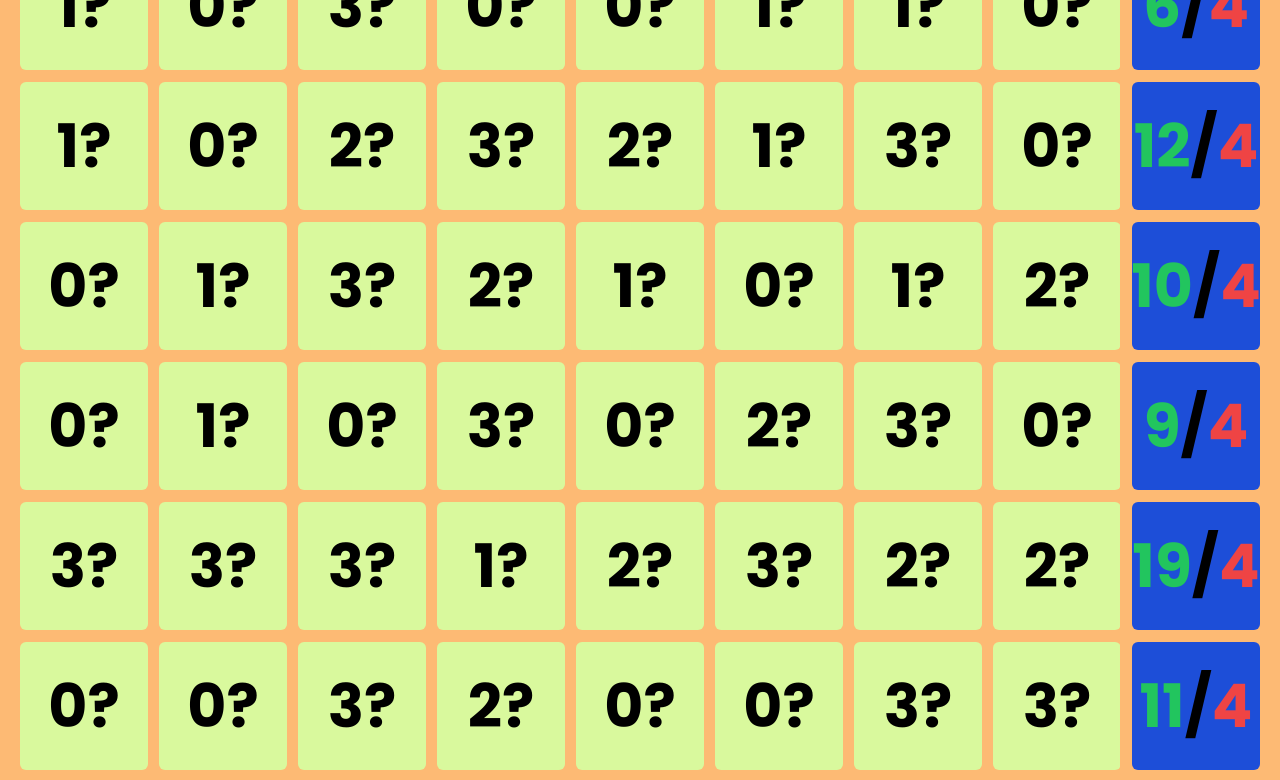
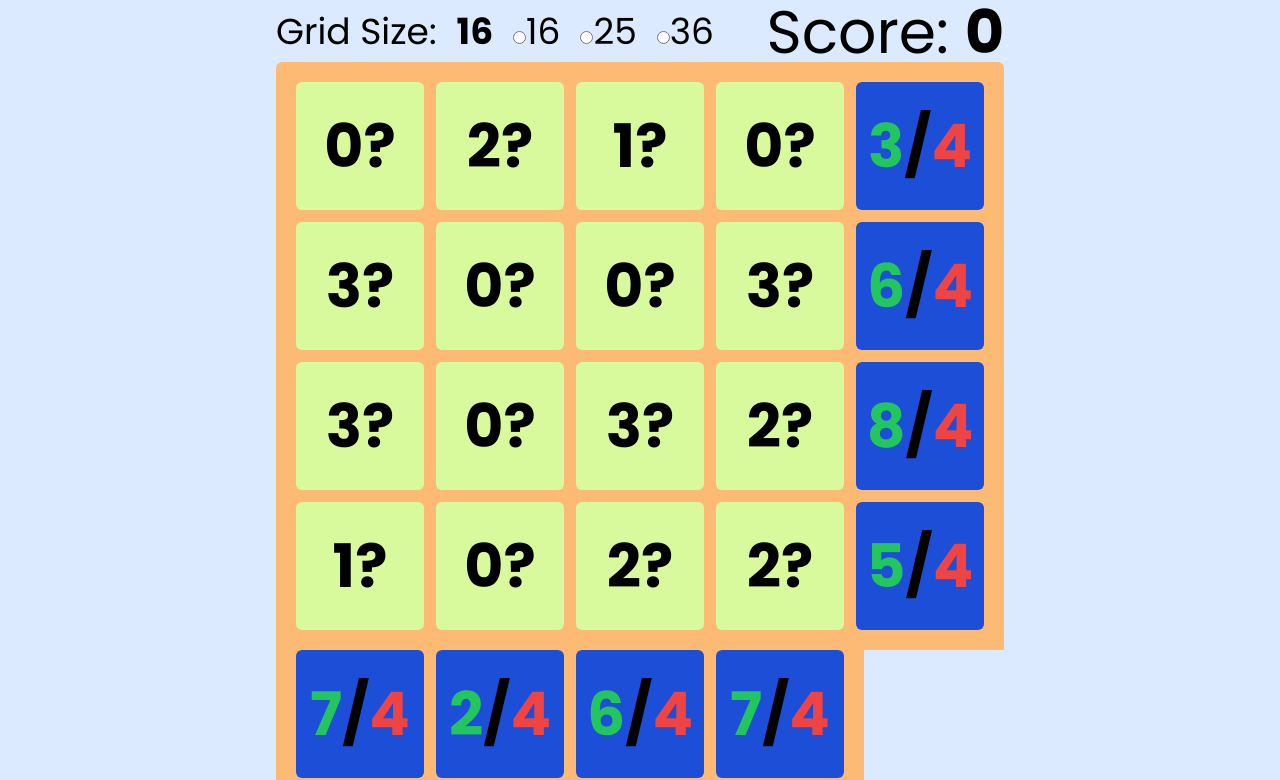
Before and after one commit to alirabbani97/tap-boom-game, a React (Vite) app: page / in a window 1280 px wide. Shown: the top 780 px of the page. Built offline with nearby package versions, Linux system fonts and the light colour scheme; what @midudev/tailwind-animations would draw is missing.

Commit message:
remade grid

```diff
--- a/src/App.tsx
+++ b/src/App.tsx
@@ -11,13 +11,16 @@ type TtileData = {
 
 function App() {
   /* VARIABLES */
-  const [nTiles, setNTiles] = useState(64); //Can only be a true square root number and equal or greater than 16 i.e:16(4),25(5),36(6),49(7),64(8),9(81) etc.
+  const [nTiles, setNTiles] = useState<number>(16); //Can only be a true square root number and equal or greater than 16 i.e:16(4),25(5),36(6),49(7),64(8),9(81) etc.
   const SQRT_N_Tiles: number = Math.sqrt(nTiles);
   const [score, setScore] = useState<number>(0);
   const [bombFound, setBombFound] = useState<boolean>(false);
   const [bombsAdded, setBombsAdded] = useState(0);
   const [bonusesAdded, setBonusesAdded] = useState(0);
   const [flippedTiles, setFlippedTiles] = useState(0);
+  const [tilesData, setTilesData] = useState<TtileData[][]>([]);
+  const [sumsOfRow, setSumsOfRow] = useState<number[]>([]);
+  const [sumsOfCol, setSumsOfCol] = useState<number[]>([]);
 
   const level1 = {
     nTiles: nTiles,
@@ -29,7 +32,6 @@ function App() {
   /* STATES */
 
   /* STATES */
-
   const tileRNG = (): number => {
     const rng = Math.floor(Math.random() * 4);
 
@@ -64,50 +66,36 @@ function App() {
     return 1;
   };
 
-  const [tilesData, setTilesData] = useState<TtileData[][]>(
-    Array.from({ length: SQRT_N_Tiles }, () =>
+
+
+  useEffect(() => {
+    setBombsAdded(0)
+    setBonusesAdded(0)
+    const newTilesData = Array.from({ length: SQRT_N_Tiles }, () =>
       Array.from({ length: SQRT_N_Tiles }, () => {
         return { value: tileRNG(), isFlipped: false };
       })
-    )
-  );
+    );
+    setTilesData(newTilesData);
 
-  const [sumsOfRow] = useState<number[]>(() => {
-    const sumArr: number[] = [];
-    for (const row of tilesData) {
+    const newSumsOfRow = newTilesData.map((row) => {
       let sum = 0;
       for (const tile of row) {
         sum = sum + tile.value;
       }
-      sumArr.push(sum);
-    }
-    return sumArr;
-  });
+      return sum;
+    });
+    setSumsOfRow(newSumsOfRow);
 
-  const [sumsOfCol] = useState<number[]>(() => {
-    const sumArr: number[] = [];
-    for (const row of tilesData) {
+    const newSumsOfCol = newTilesData[0].map((_, colIndex) => {
       let sum = 0;
-      for (const tile of row) {
-        sum = sum + tile.value;
+      for (let rowIndex = 0; rowIndex < SQRT_N_Tiles; rowIndex++) {
+        sum = sum + newTilesData[rowIndex][colIndex].value;
       }
-      sumArr.push(sum);
-    }
-    return sumArr;
-  });
-
-  // useEffect(() => {
-  //   const sumArr: number[] = [];
-  //   for (const row of tilesData) {
-  //     let sum = 0;
-  //     for (const tile of row) {
-  //       sum = sum + tile.value;
-  //     }
-  //     sumArr.push(sum);
-  //   }
-  //   setSumsOfRow(sumArr);
-  //   console.log(sumsOfRow);
-  // }, []);
+      return sum;
+    });
+    setSumsOfCol(newSumsOfCol);
+  }, [nTiles,SQRT_N_Tiles]);
 
   const flipCard = (rowIndex: number, colIndex: number) => {
     setTilesData((prevTilesData) =>
@@ -138,7 +126,7 @@ function App() {
         </div>
       )}
       <div className="w-fit h-fit flex flex-col justify-center items-center ">
-        <div className="flex justify-between items-center">
+        <div className="flex justify-between items-center w-full">
           <LevelSlider gridSize={nTiles} setGridSize={setNTiles} />
           <div className="text-6xl ">
             Score: <span className="font-bold">{score}</span>
--- a/src/components/HintTIles.tsx
+++ b/src/components/HintTIles.tsx
@@ -4,7 +4,7 @@ type THintTiles = {
   values: number[];
 };
 
-const HintTiles = React.memo(({ values }: THintTiles) => {
+const HintTiles = (({ values }: THintTiles) => {
   console.log("Rendering HintTiles");
   return (
     <>
--- a/src/components/LevelSlider.tsx
+++ b/src/components/LevelSlider.tsx
@@ -8,16 +8,47 @@ export default function LevelSlider({
   setGridSize: Dispatch<SetStateAction<number>>;
 }) {
   return (
-    <div className="flex justify-center items-center text-3xl">
-      <span>Grid Size: </span>
-      <input
-        type="range"
-        min={16}
-        max={64}
-        onChange={(e) => setGridSize(e.target.valueAsNumber)}
-        value={gridSize}
-      ></input>{" "}
-      <span className="text-6xl">{gridSize}</span>
+    <div className="flex justify-between items-center  text-4xl">
+      <div className="flex justify-center items-center gap-x-5">
+        <span>Grid Size: </span>
+        <span className=" font-bold">{gridSize}</span>
+        <div>
+          <input
+            type="radio"
+            id="16"
+            name="grid_size"
+            className=""
+            onClick={() => {
+              setGridSize(16);
+              console.log(gridSize);
+            }}
+          />
+          <label htmlFor="html">16</label>
+        </div>
+        <div>
+          <input
+            type="radio"
+            id="25"
+            name="grid_size"
+            className=""
+            onClick={() => {
+              setGridSize(25);
+              console.log(gridSize);
+            }}
+          />
+          <label htmlFor="html">25</label>
+        </div>
+        <div>
+          <input
+            type="radio"
+            id="36"
+            name="grid_size"
+            className=""
+            onClick={() => setGridSize(36)}
+          />
+          <label htmlFor="html">36</label>
+        </div>
+      </div>
     </div>
   );
 }
```
